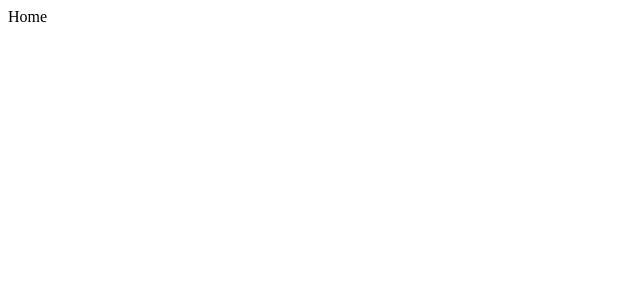
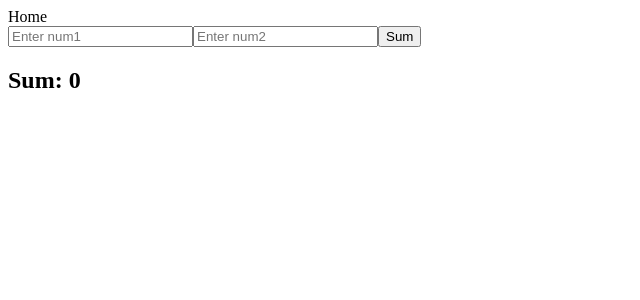
Before and after one commit to Ayushijha08/redux, a React (Create React App) app: page / in a window 1280 px wide. Shown: the top 300 px of the page, without its empty margins (0-640 px from the left). Built offline with nearby package versions, Linux system fonts and the light colour scheme.

Commit message:
dynamic imports and useRef

```diff
--- /dev/null
+++ b/src/helpers/sum.js
@@ -0,0 +1,7 @@
+const sum = (a, b) => a + b;
+
+export const addBy10 = (a) => a + 10
+console.log('inside sum.js');
+
+
+export default sum;
--- a/src/pages/Home.js
+++ b/src/pages/Home.js
@@ -1,11 +1,44 @@
-import React from 'react'
+import React, { useRef, useState } from 'react'
+// import sum from '../helpers/sum';
 console.log('Outside home page');
 
+
+// Dynamic imports -> import only when it is required. Otherwise don't.
 const Home = () => {
-    console.log('Home page');
+  // console.log('Home page');
+  const [num1, setNum1] = useState(0);
+  const [num2, setNum2] = useState(0);
+  const [res, setRes] = useState(0)
+
+  const handleSubmit = (e) => {
+    e.preventDefault();
+    console.log(typeof num1, typeof num2);
+    // dynamic import of sum.js
+    import('../helpers/sum').then(module => {  // module refers to a default obj that has all the values which has been declared at sum.js
+      setRes(module.default(Number(num1), Number(num2))) // if the fnc is a default export, then u have to write module.export
+      // setRes(module.addBy10(Number(num1)))   // if the fnc is a named export, then u can do module.fnc_name
+    })
+
+  }
+
+
+  // useRef hook -> useRef is used to take reference of an element. It doesn't cause re-render of the current component.
+
+  const refNum1 = useRef();
+  const refNum2 = useRef();
 
   return (
-    <div>Home</div>
+    <div>Home
+      <form onSubmit={handleSubmit}>
+        {/* <input value={num1} type='number' placeholder='Enter num1' onChange={(e) => setNum1(e.target.value)} />
+        <input value={num2} type='number' placeholder='Enter num2' onChange={(e) => setNum2(e.target.value)} /> */}
+
+        <input ref={refNum1} type='number' placeholder='Enter num1'/>
+        <input ref={refNum2} type='number' placeholder='Enter num2'/>
+        <button>Sum</button>
+        <h2>Sum: {res}</h2>
+      </form>
+    </div>
   )
 }
 
```
